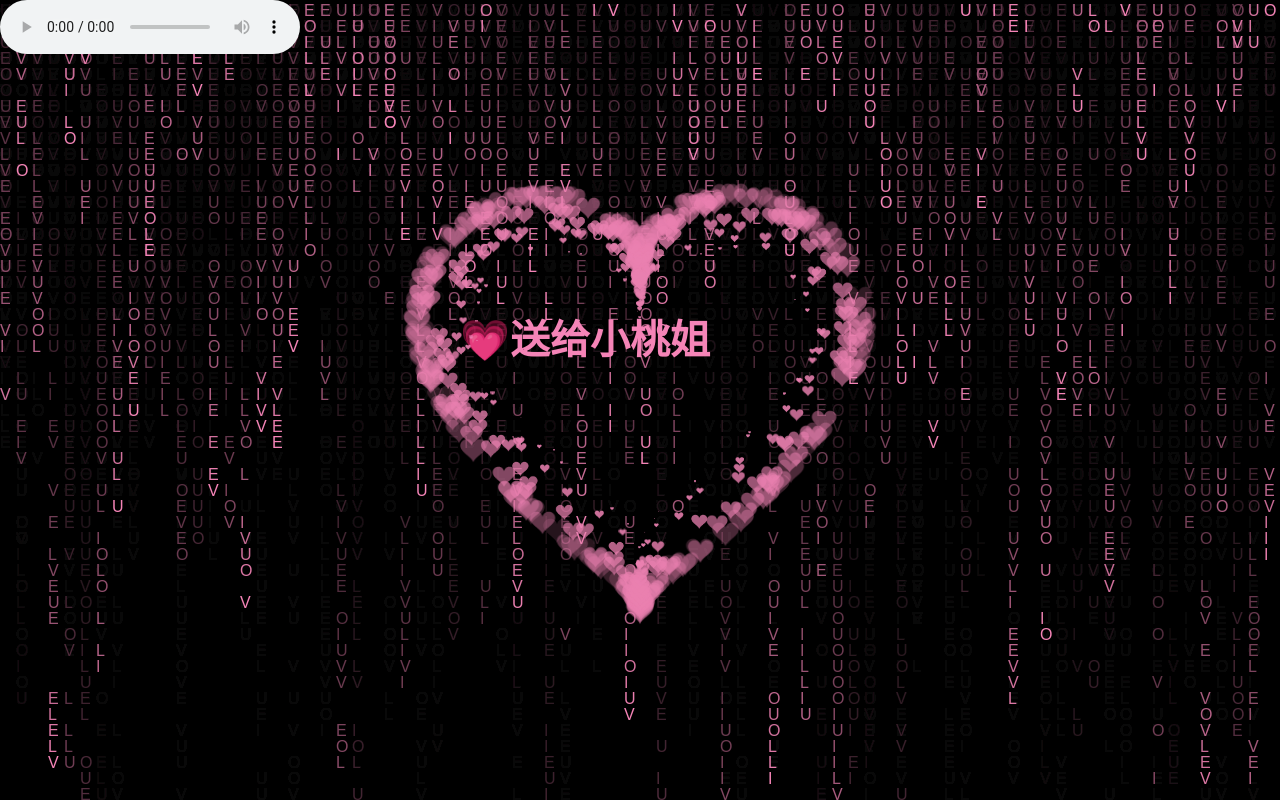
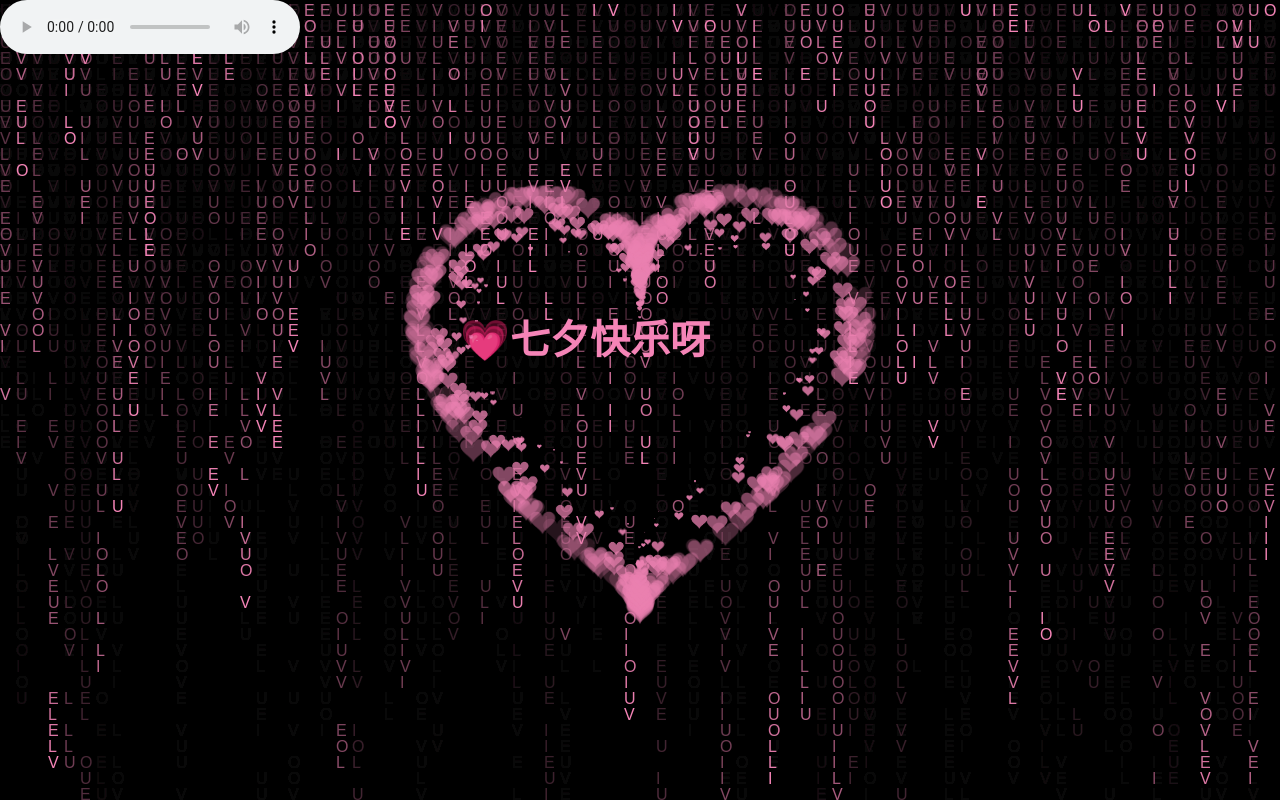
Before and after one commit to RL12/RL12.github.io, a plain HTML site: page index.html in a window 1280 px wide. Drawn offline with Linux system fonts and the light colour scheme.

Commit message:
Update index.html

```diff
--- a/index.html
+++ b/index.html
@@ -89,7 +89,7 @@
     </style>
 </head>
 <body>
-<div id="child"><h4>💗送给小桃姐</h4></div><!--这里写名字❤！！！-->
+<div id="child"><h4>💗七夕快乐呀</h4></div><!--这里写名字❤！！！-->
   <canvas id ="pinkboard"></canvas>
   <!-- <canvas id= "canvas"></canvas>  -->
 <script>
```
